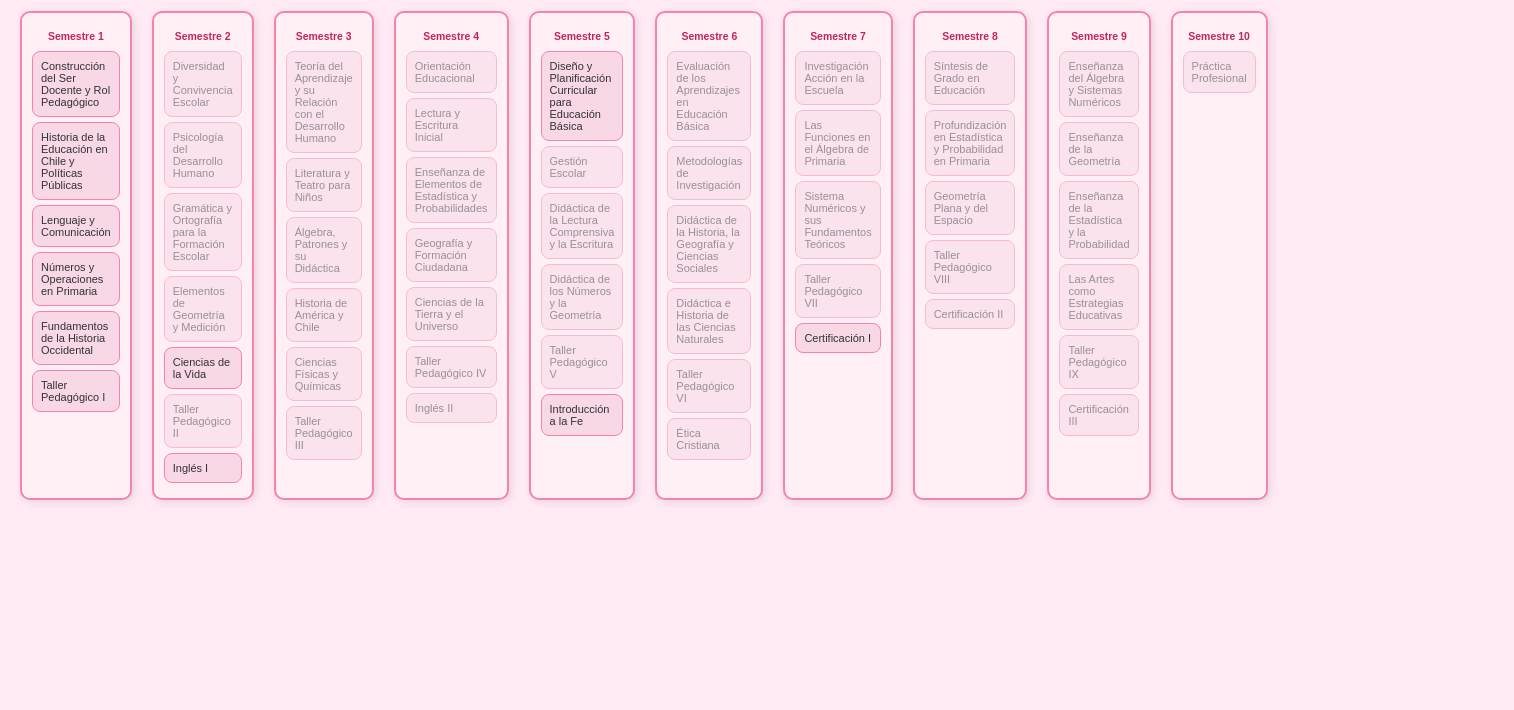
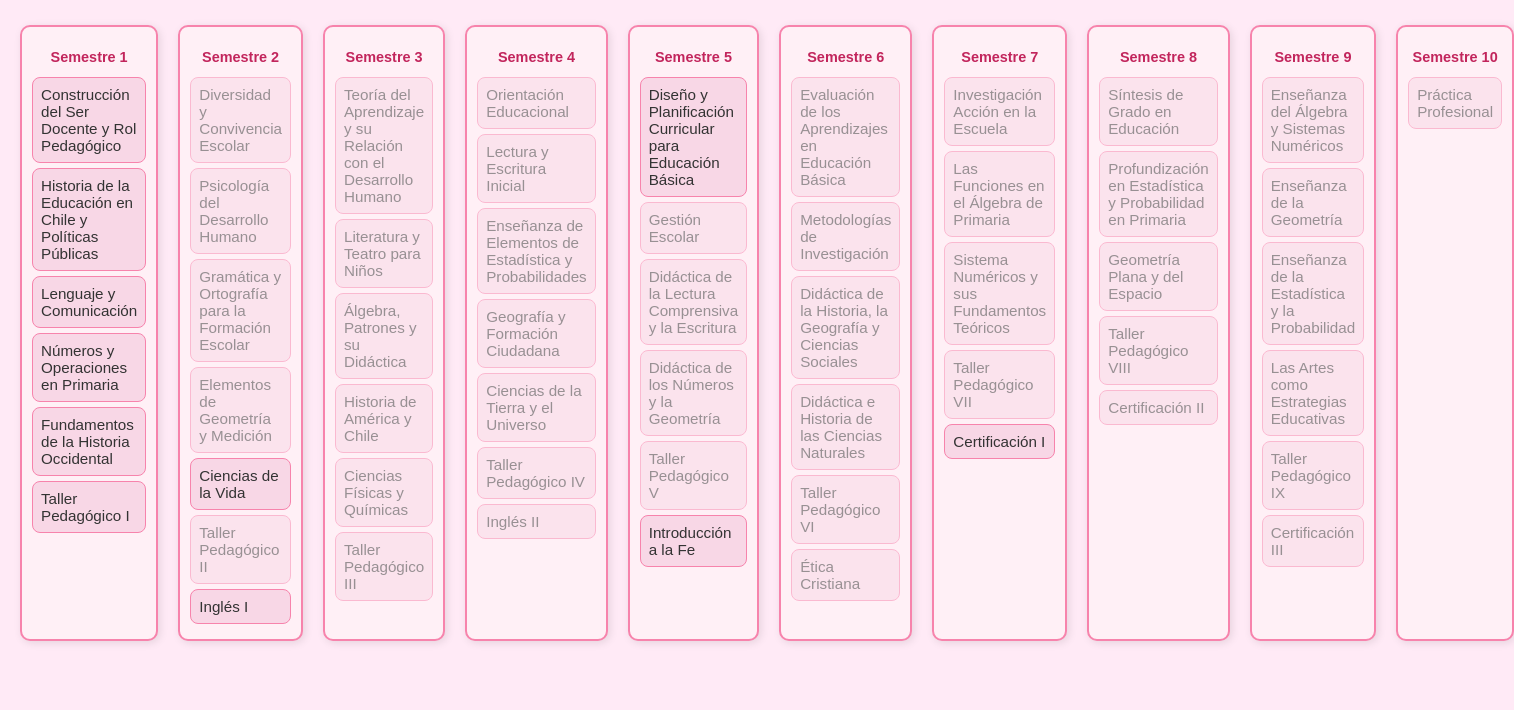
Before and after one commit to ValeriaBarahonaB/Malla-PGBM-UCM., a plain HTML site: page index.html in a window 1280 px wide. Shown: the part 90-800 px from the top of the page, 1514 px wide, since content can reach past the window. Drawn offline with Linux system fonts and the light colour scheme.

Commit message:
Update estilo.css

```diff
--- a/estilo.css
+++ b/estilo.css
@@ -4,7 +4,7 @@ body {
   color: #333;
   margin: 0;
   padding: 20px;
-  font-size: 11px;
+  font-size: 0.95em;
 }
 
 h1 {
@@ -42,7 +42,6 @@ h1 {
   padding: 8px;
   cursor: pointer;
   transition: background-color 0.3s;
-  font-size: 11px;
 }
 
 .ramo:hover {
```
